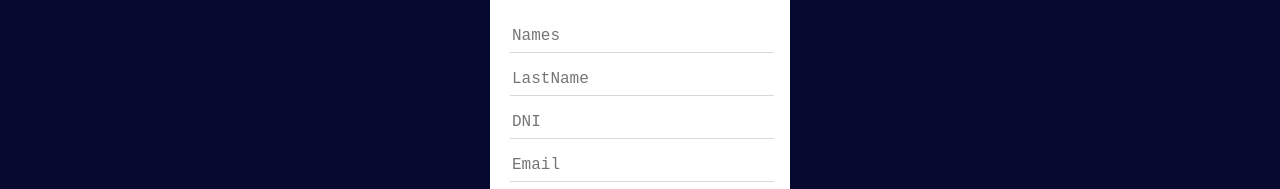
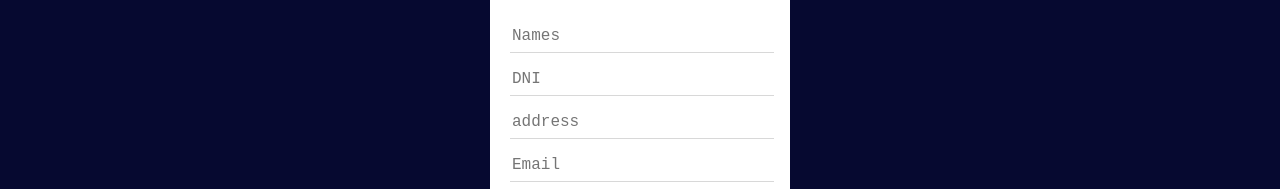
Before and after one commit to carlafaes/inmobilapp-client, a React (Create React App) app: page /register in a window 1280 px wide. Shown: the part 327-516 px from the top of the page. Built offline with nearby package versions, Linux system fonts and the light colour scheme.

Commit message:
cambio de icono

```diff
--- a/public/index.html
+++ b/public/index.html
@@ -3,9 +3,7 @@
   <head>
     <meta charset="utf-8" />
     <link rel="icon" href="%PUBLIC_URL%/icono.png" />
-    <link rel='Stylesheet' href='https://cdnjs.cloudflare.com/ajax/libs/font-awesome/6.0.0/css/all.min.css'/>
 
-    <link rel="icon" href="%PUBLIC_URL%/favicon.png" />
     <link rel='Stylesheet' href='https://cdnjs.cloudflare.com/ajax/libs/font-awesome/6.0.0/css/all.min.css'/>
     <meta name="viewport" content="width=device-width, initial-scale=1" />
     <meta name="theme-color" content="#000000" />
--- a/src/componentes/RegisterClient.jsx
+++ b/src/componentes/RegisterClient.jsx
@@ -13,13 +13,14 @@ export const RegisterClient = () => {
                             placeholder="Names"
                             className='auth_input' />
 
-                        <input type="text"
-                            placeholder="LastName"
-                            className='auth_input' />
-
                         <input type='Number'
                             placeholder='DNI'
                             className='auth_input' />
+
+                        <input type="text"
+                            placeholder="address"
+                            className='auth_input' />
+
 
                         <input type="text"
                             placeholder='Email'
```
